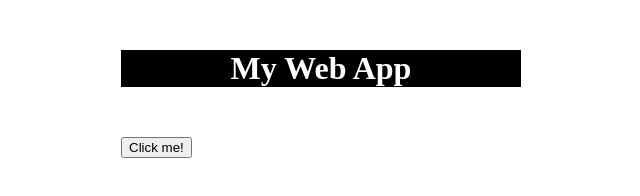
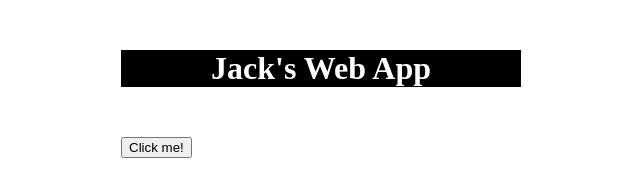
Before and after one commit to sunspla-sh/cohort-2-github-pages-practice, a plain HTML site: page index.html in a window 1280 px wide. Shown: the whole page, without its empty margins (319-959 px from the left). Drawn offline with nearby package versions, Linux system fonts and the light colour scheme.

Commit message:
updated h1 tag

```diff
--- a/index.html
+++ b/index.html
@@ -14,7 +14,7 @@
   </head>
   <body>
     <div class="container" id="title-container">
-      <h1>My Web App</h1>
+      <h1>Jack's Web App</h1>
     </div>
     <div class="container">
       <button id="button">Click me!</button>
```
